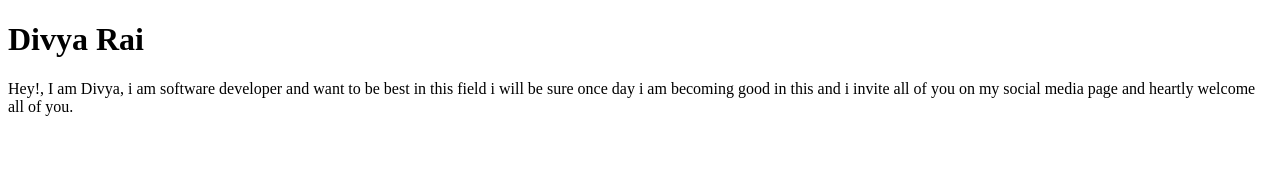
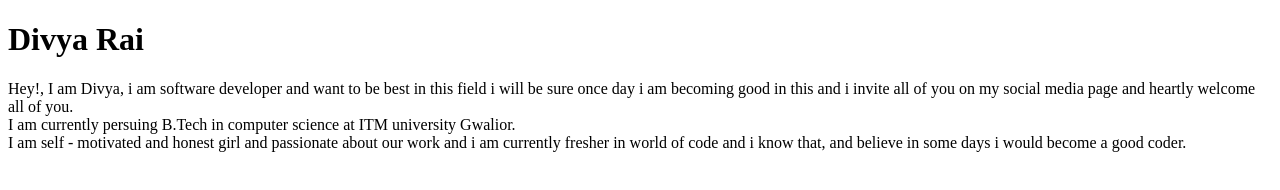
Before and after one commit to DIVYA05RAI/neoG-practice-site, a plain HTML site: page index.html in a window 1280 px wide. Drawn offline with Linux system fonts and the light colour scheme.

Commit message:
Update index.html

```diff
--- a/index.html
+++ b/index.html
@@ -8,6 +8,10 @@
 </head>
 <body>
     <h1>Divya Rai</h1>
-    <p>Hey!, I am Divya, i am software developer and want to be best in this field i will be sure once day i am becoming good in this and i invite all of you on my social media page and heartly welcome all of you. </p>
+    <p>Hey!, I am Divya, i am software developer and want to be best in this field i will be sure once day i am becoming good in this and i invite all of you on my social media page and heartly welcome all of you.<br>
+    I am currently persuing B.Tech in computer science at ITM university Gwalior. <br>
+    I am self - motivated  and honest girl and passionate about our work and i am currently fresher in world of code and i know that, and believe in some days i would become a good coder.
+</p>
+
 </body>
 </html>
```
